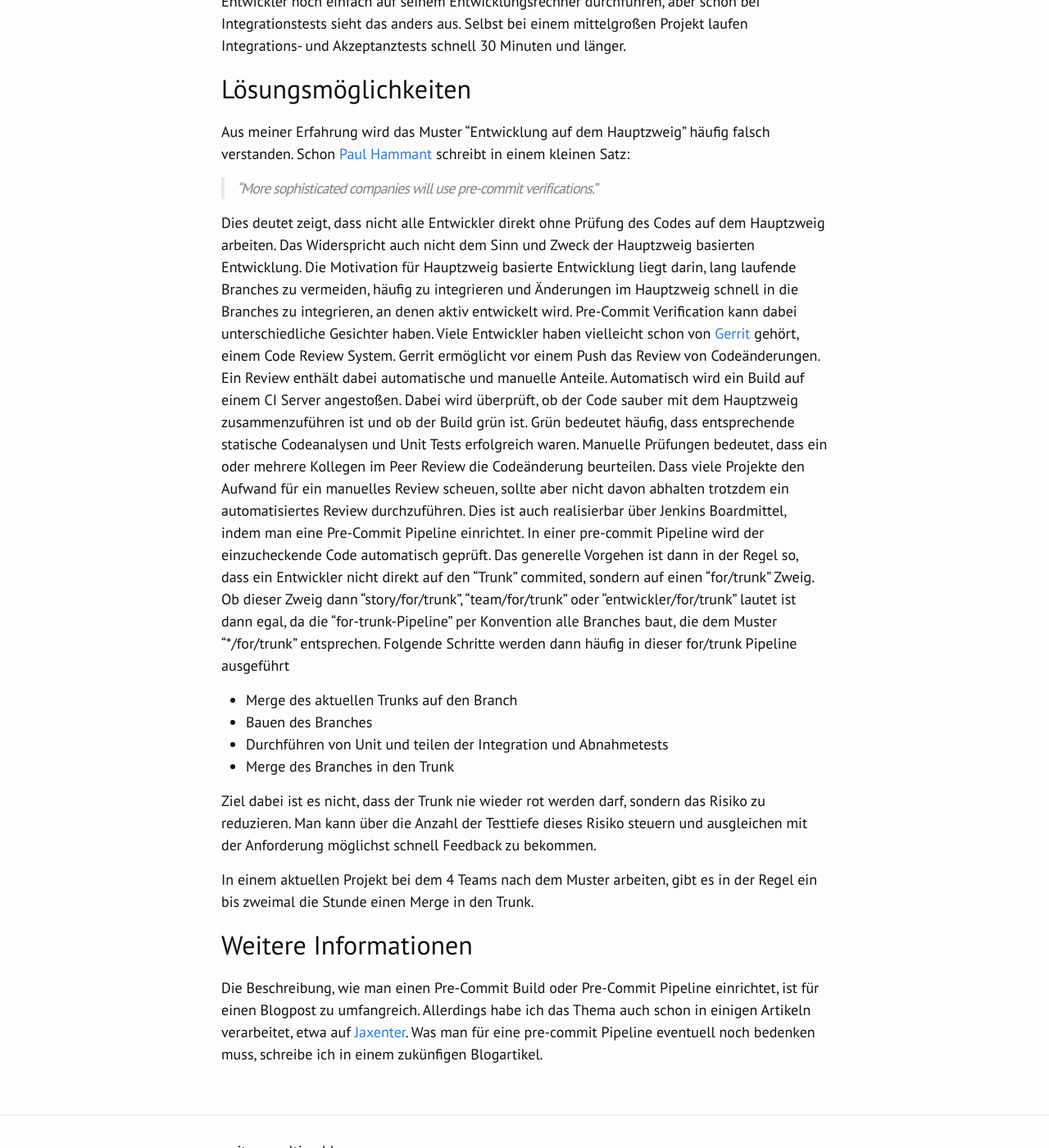
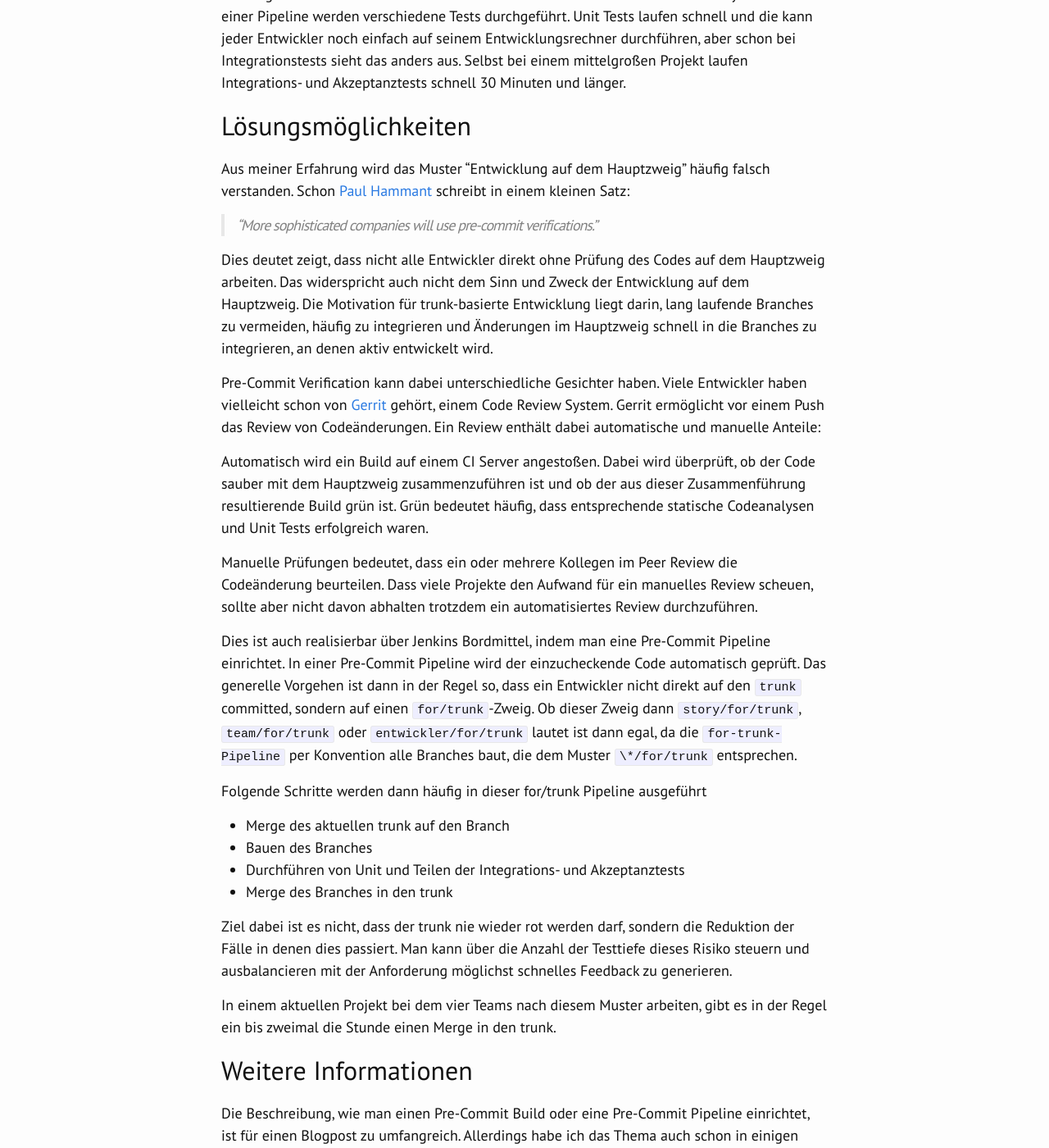
Before and after one commit to opitzconsulting/opitzconsulting.github.io, a Jekyll site: the page built from _posts/2016-02-07-der-mythos-trunk-based-development.md, in a window 1280 px wide and 1400 px high, scrolled down 1259 px. Shown: the whole window at 82% size. Built offline with Jekyll 4.4.1, drawn with Linux system fonts in a browser that asks for light colours; nearby versions of some CDN libraries; some of the changed text lies outside the part shown.

Commit message:
review by me

```diff
--- a/_posts/2016-02-07-der-mythos-trunk-based-development.md
+++ b/_posts/2016-02-07-der-mythos-trunk-based-development.md
@@ -11,20 +11,20 @@ tags:
 ---
 
 Langlebige Branches sind out - es lebe die trunk-basierte Entwicklung. So oder ähnlich lautet ein Mantra im Bereich Continuous Delivery.
-Und ich glaube zu recht. [Paul Hammant][hamm2013] hat sehr gut erklärt, was trunk basierte Entwicklung ist.
-Diese Branching Modell wird aus verschiedenen Gründen gewählt.
+Und ich glaube zu recht. [Paul Hammant][hamm2013] hat sehr gut erklärt, was trunk-basierte Entwicklung ist.
+Dieses Branching-Modell wird aus verschiedenen Gründen gewählt.
 
-### Merge Hell
-Lang lebende Entwicklungsbranches divergieren schnell und wenn sie wieder mit dem trunk gemerged werden sollen, dann kommt es zur Merge Hölle durch viele Konflikte die aufgelöst werden müssen.
+## Merge Hell
+Lang lebende Entwicklungs-Branches divergieren schnell und wenn sie wieder mit dem trunk zusammengeführt werden sollen, kommt es zur Merge-Hölle durch viele Konflikte, die erst einmal aufgelöst werden müssen.
 
-### Keine verlässlichen Fortschrittsaussagen
-In einem agilen Entwicklungsprozess können zwar alle Stories bearbeitet sein, aber ob das auch zu einem auslieferbaren Produktinkrement im Sprint führt ist nicht klar.
-Ich habe schon in vielen Sprints erlebt, dass zwei Tage vor Sprintende die Entwickler sagten: "Wir müssen nur noch mergen". Und der Product Owner zitterte, ob überhaupt etwas fertig war, denn die Entwickler waren die letzten zwei Tage des Sprints mit dem Zusammenführen der Branches beschäftigt.
+## Keine verlässlichen Fortschrittsaussagen
+In einem agilen Entwicklungsprozess können zwar alle Stories bearbeitet und für sich isoliert erledigt sein, aber ob das auch zu einem auslieferbaren Produktinkrement im Sprint führt ist nicht zwingend sichergestellt.
+Ich habe schon in vielen Sprints erlebt in denen zwei Tage vor Sprintende die Entwickler sagten: "Wir müssen nur noch mergen". Und der Product Owner zitterte, ob überhaupt etwas auslieferbar ist, denn die Entwickler waren die letzten zwei Tage des Sprints mit dem Zusammenführen der Branches beschäftigt.
 
 ## Ausweg
-Ein vorgeschlagener Ausweg davon ist, dass die Entwicklung hauptsächlich auf dem Hauptzweig (trunk) stattfinden soll.
+Als ein Ausweg wird vorgeschlagen, dass die Entwicklung hauptsächlich auf dem Hauptzweig (trunk) stattfinden soll.
 
-Viele Entwickler werden einwenden, dass es sogenannte breaking-changes gibt, die dazu führen, dass der Trunk über lange Zeit nicht mehr erfolgreich bauen kann, etwa wenn ein querschnittliches Konzept geändert wird.
+Viele Entwickler werden einwenden, dass es sogenannte breaking-changes gibt, die dazu führen, dass der trunk über lange Zeit nicht mehr erfolgreich bauen kann, etwa wenn ein querschnittliches Konzept geändert wird.
 
 Auch dazu gibt es schon erprobte Muster, wie
 
@@ -34,7 +34,7 @@ Auch dazu gibt es schon erprobte Muster, wie
 Dann ist ja alles gut, oder?
 
 ## Probleme
-Direkt auf den Trunk commited wird, besteht eine große Gefahr, dass der Trunk mehr rot als grün ist.
+Wenn direkt auf den trunk committed wird, besteht eine große Gefahr, dass der Trunk häufiger rot als grün ist.
 Dieses Problem verschärft sich im Umfeld von Continuous Delivery. Im Rahmen einer Pipeline werden
 verschiedene Tests durchgeführt. Unit Tests laufen schnell und die kann jeder Entwickler noch einfach auf seinem Entwicklungsrechner durchführen, aber schon bei Integrationstests sieht das anders aus.
 Selbst bei einem mittelgroßen Projekt laufen Integrations- und Akzeptanztests schnell 30 Minuten und länger.
@@ -44,34 +44,37 @@ Aus meiner Erfahrung wird das Muster "Entwicklung auf dem Hauptzweig" häufig fa
 
 > "More sophisticated companies will use pre-commit verifications."
 
-Dies deutet zeigt, dass nicht alle Entwickler direkt ohne Prüfung des Codes auf dem Hauptzweig arbeiten. Das Widerspricht auch nicht dem Sinn und Zweck der Hauptzweig basierten Entwicklung.
-Die Motivation für Hauptzweig basierte Entwicklung liegt darin, lang laufende Branches zu vermeiden, häufig zu integrieren und Änderungen im Hauptzweig schnell in die Branches zu integrieren, an denen aktiv entwickelt wird.
-Pre-Commit Verification kann dabei unterschiedliche Gesichter haben. Viele Entwickler haben vielleicht schon von [Gerrit][gerrit] gehört, einem Code Review System. Gerrit ermöglicht vor einem Push das Review von Codeänderungen. Ein Review enthält dabei automatische und manuelle Anteile.
-Automatisch wird ein Build auf einem CI Server angestoßen. Dabei wird überprüft, ob der Code sauber mit dem Hauptzweig zusammenzuführen ist und ob der Build grün ist. Grün bedeutet häufig, dass entsprechende statische Codeanalysen und Unit Tests erfolgreich waren.
+Dies deutet zeigt, dass nicht alle Entwickler direkt ohne Prüfung des Codes auf dem Hauptzweig arbeiten. Das widerspricht auch nicht dem Sinn und Zweck der Entwicklung auf dem Hauptzweig.
+Die Motivation für trunk-basierte Entwicklung liegt darin, lang laufende Branches zu vermeiden, häufig zu integrieren und Änderungen im Hauptzweig schnell in die Branches zu integrieren, an denen aktiv entwickelt wird.
+
+Pre-Commit Verification kann dabei unterschiedliche Gesichter haben. Viele Entwickler haben vielleicht schon von [Gerrit][gerrit] gehört, einem Code Review System. Gerrit ermöglicht vor einem Push das Review von Codeänderungen.
+Ein Review enthält dabei automatische und manuelle Anteile:
+
+Automatisch wird ein Build auf einem CI Server angestoßen. Dabei wird überprüft, ob der Code sauber mit dem Hauptzweig zusammenzuführen ist und ob der aus dieser Zusammenführung resultierende Build grün ist. Grün bedeutet häufig, dass entsprechende statische Codeanalysen und Unit Tests erfolgreich waren.
+
 Manuelle Prüfungen bedeutet, dass ein oder mehrere Kollegen im Peer Review die Codeänderung beurteilen.
 Dass viele Projekte den Aufwand für ein manuelles Review scheuen, sollte aber nicht davon abhalten trotzdem ein automatisiertes Review durchzuführen.
-Dies ist auch realisierbar über Jenkins Boardmittel, indem man eine Pre-Commit Pipeline einrichtet.
-In einer pre-commit Pipeline wird der einzucheckende Code automatisch geprüft.
-Das generelle Vorgehen ist dann in der Regel so, dass ein Entwickler nicht direkt auf den "Trunk"
-commited, sondern auf einen "for/trunk" Zweig. Ob dieser Zweig dann "story/for/trunk", "team/for/trunk" oder "entwickler/for/trunk" lautet ist dann egal, da die "for-trunk-Pipeline" per
-Konvention alle Branches baut, die dem Muster "\*/for/trunk" entsprechen.
+
+Dies ist auch realisierbar über Jenkins Bordmittel, indem man eine Pre-Commit Pipeline einrichtet.
+In einer Pre-Commit Pipeline wird der einzucheckende Code automatisch geprüft.
+Das generelle Vorgehen ist dann in der Regel so, dass ein Entwickler nicht direkt auf den `trunk` committed, sondern auf einen `for/trunk`-Zweig. Ob dieser Zweig dann `story/for/trunk`, `team/for/trunk` oder `entwickler/for/trunk` lautet ist dann egal, da die `for-trunk-Pipeline` per Konvention alle Branches baut, die dem Muster `\*/for/trunk` entsprechen.
+
 Folgende Schritte werden dann häufig in dieser for/trunk Pipeline ausgeführt
 
-* Merge des aktuellen Trunks auf den Branch
+* Merge des aktuellen trunk auf den Branch
 * Bauen des Branches
-* Durchführen von Unit und teilen der Integration und Abnahmetests
-* Merge des Branches in den Trunk
+* Durchführen von Unit und Teilen der Integrations- und Akzeptanztests
+* Merge des Branches in den trunk
 
-Ziel dabei ist es nicht, dass der Trunk nie wieder rot werden darf, sondern das Risiko zu reduzieren. Man kann über die Anzahl der Testtiefe dieses Risiko steuern und ausgleichen mit der
-Anforderung möglichst schnell Feedback zu bekommen.
+Ziel dabei ist es nicht, dass der trunk nie wieder rot werden darf, sondern die Reduktion der Fälle in denen dies passiert. Man kann über die Anzahl der Testtiefe dieses Risiko steuern und ausbalancieren mit der Anforderung möglichst schnelles Feedback zu generieren.
 
-In einem aktuellen Projekt bei dem 4 Teams nach dem Muster arbeiten, gibt es in der Regel ein bis
-zweimal die Stunde einen Merge in den Trunk.
+In einem aktuellen Projekt bei dem vier Teams nach diesem Muster arbeiten, gibt es in der Regel ein bis
+zweimal die Stunde einen Merge in den trunk.
 
 ## Weitere Informationen
-Die Beschreibung, wie man einen Pre-Commit Build oder Pre-Commit Pipeline einrichtet, ist für einen Blogpost zu umfangreich.
-Allerdings habe ich das Thema auch schon in einigen Artikeln verarbeitet, etwa auf [Jaxenter](https://jaxenter.de/zeig-mir-deinen-code-396).
-Was man für eine pre-commit Pipeline eventuell noch bedenken muss, schreibe ich in einem zukünfigen Blogartikel.
+Die Beschreibung, wie man einen Pre-Commit Build oder eine Pre-Commit Pipeline einrichtet, ist für einen Blogpost zu umfangreich.
+Allerdings habe ich das Thema auch schon in einigen Artikeln verarbeitet, etwa auf [JAXenter](https://jaxenter.de/zeig-mir-deinen-code-396).
+In einem zukünftigen Artikel möchte ich mich damit auseinandersetzen, was man für eine Pre-Commit Pipeline eventuell noch bedenken muss.
 
 [hamm2013]: http://paulhammant.com/2013/04/05/what-is-trunk-based-development/
 [gerrit]: https://www.gerritcodereview.com/
```
